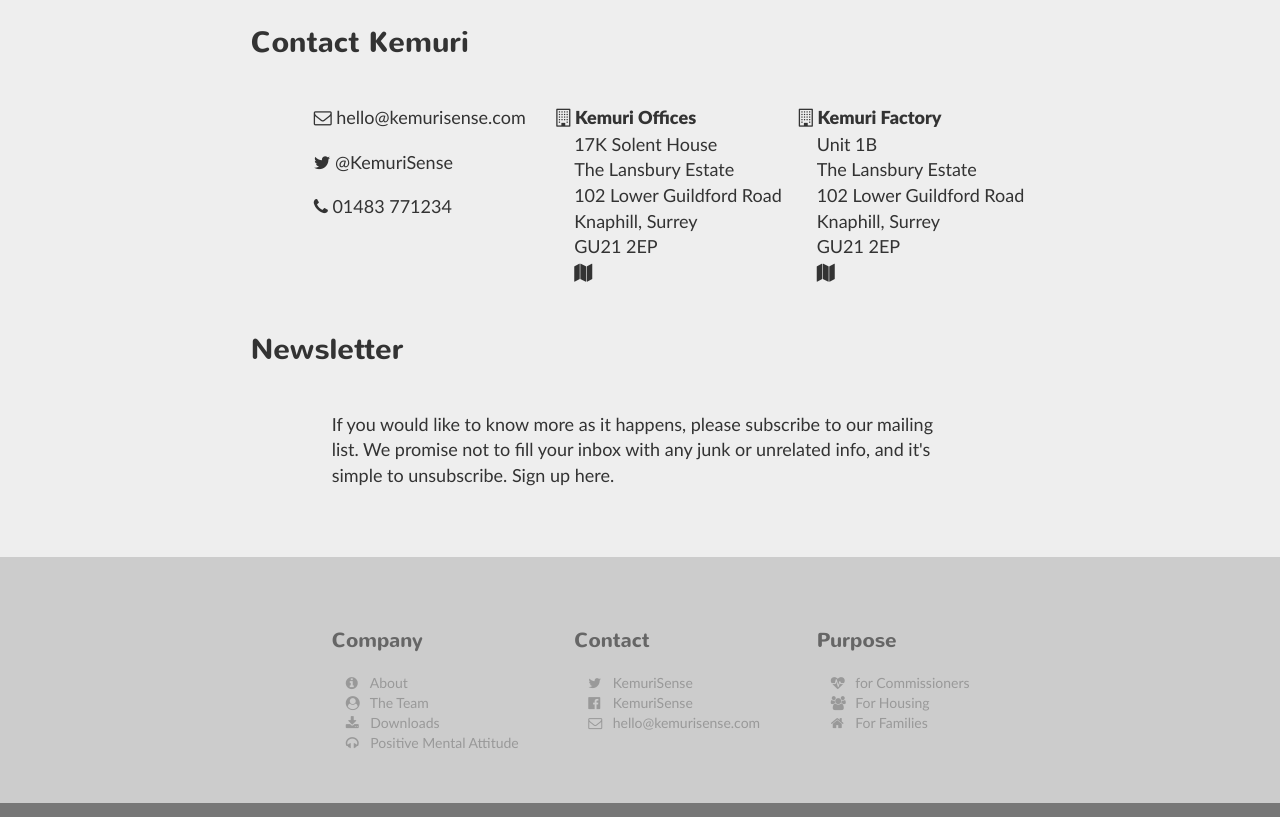
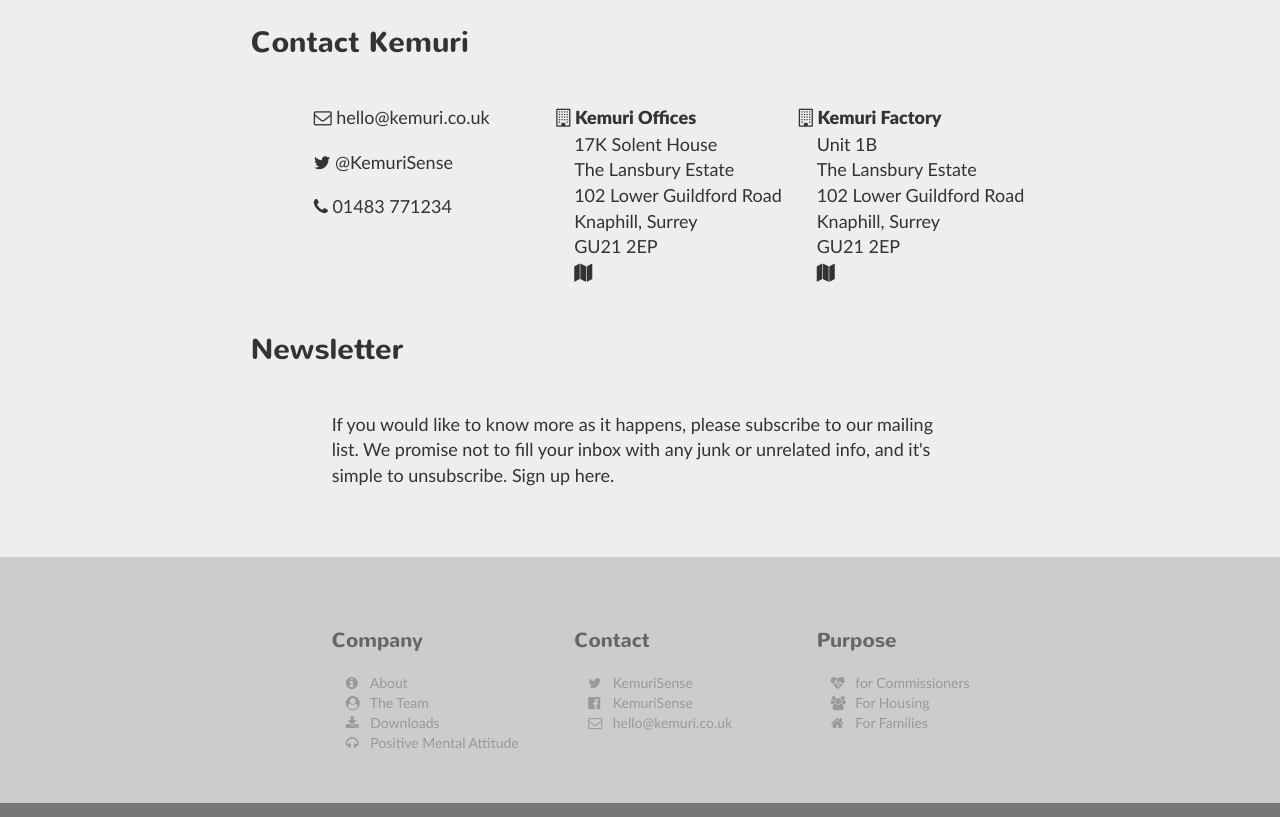
Before and after one commit to intelligentlilli/kemurisense.github.io, a Jekyll site: the page built from contact.html, in a window 1280 px wide and 1309 px high. Shown: the part 127-944 px from the top of the window. Built offline with Jekyll 4.4.1, drawn with Linux system fonts in a browser that asks for light colours.

Commit message:
Move from kemurisense.com to kemuri.co.uk

```diff
--- a/CNAME
+++ b/CNAME
@@ -1 +1 @@
-www.kemurisense.com
+www.kemuri.co.uk
--- a/_config.yml
+++ b/_config.yml
@@ -7,7 +7,7 @@
 
 # Site settings
 title: Kemuri
-email: hello@kemurisense.com
+email: hello@kemuri.co.uk
 description: > # this means to ignore newlines until "baseurl:"
   Kemuri produces wellbeing monitors for elderly people to allow
   safer and happier independent living
--- a/_includes/footer.html
+++ b/_includes/footer.html
@@ -31,8 +31,8 @@
 						<li><a href="https://facebook.com/KemuriSense">
 							<span class="k-icon"></span> KemuriSense
 						</a></li>
-						<li><a href="mailto:hello@kemurisense.com">
-							<span class="k-icon"></span> hello@kemurisense.com
+						<li><a href="mailto:hello@kemuri.co.uk">
+							<span class="k-icon"></span> hello@kemuri.co.uk
 						</a></li>
 					</ul>
 				</div>
--- a/contact.html
+++ b/contact.html
@@ -16,7 +16,7 @@
 
     <div class="row">
       <div class="col-md-3 col-md-push-2 contact-info">
-        <p><a href="mailto:hello@kemurisense.com"><span class="k-icon"></span> hello@kemurisense.com</a></p>
+        <p><a href="mailto:hello@kemuri.co.uk"><span class="k-icon"></span> hello@kemuri.co.uk</a></p>
         <p><a href="https://twitter.com/KemuriSense"><span class="k-icon"></span> @KemuriSense</a></p>
         <p><a href="tel:01483771234"><span class="k-icon"></span> 01483 771234</a></p>
       </div>
--- a/telecare-for-dementia-and-independent-living.html
+++ b/telecare-for-dementia-and-independent-living.html
@@ -175,7 +175,7 @@
   <div class="container featured">
     <div class="row">
       <div class="col-md-7 col-md-push-1">
-        <p>Please email <a href="mailto:hello@kemurisense.com">hello@kemurisense.com</a> to arrange a call to discuss local needs for Kemuri’s innovative telecare services.</p>
+        <p>Please email <a href="mailto:hello@kemuri.co.uk">hello@kemuri.co.uk</a> to arrange a call to discuss local needs for Kemuri’s innovative telecare services.</p>
       </div>
       <div class="col-md-3 col-md-push-1">
         <img width="150" height="150" src="{{ site.baseurl }}/images/faces/BW-Leonard-Anderson.png" class="img-responsive wp-post-image" alt="" title="" style="padding-top:00px">
--- a/telecare-for-family.html
+++ b/telecare-for-family.html
@@ -166,7 +166,7 @@
       </div>
       <div class="col-sm-5 col-xs-9">
         <h1>What next?</h1>
-        <p>Just call us on 01483 77 1234 or email hello@kemurisense.com for more information.  We will explain the procedure for obtaining informed consent and supplying the service.  </p>
+        <p>Just call us on 01483 77 1234 or email hello@kemuri.co.uk for more information.  We will explain the procedure for obtaining informed consent and supplying the service.  </p>
       </div>
 
     </div>
```
